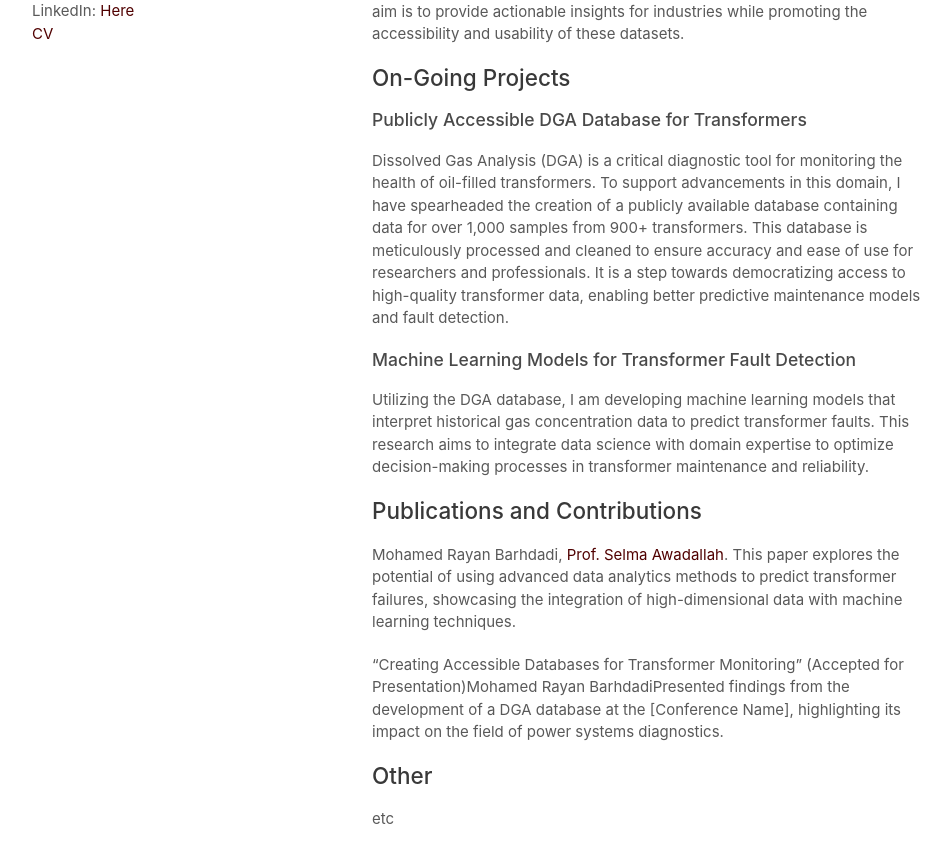
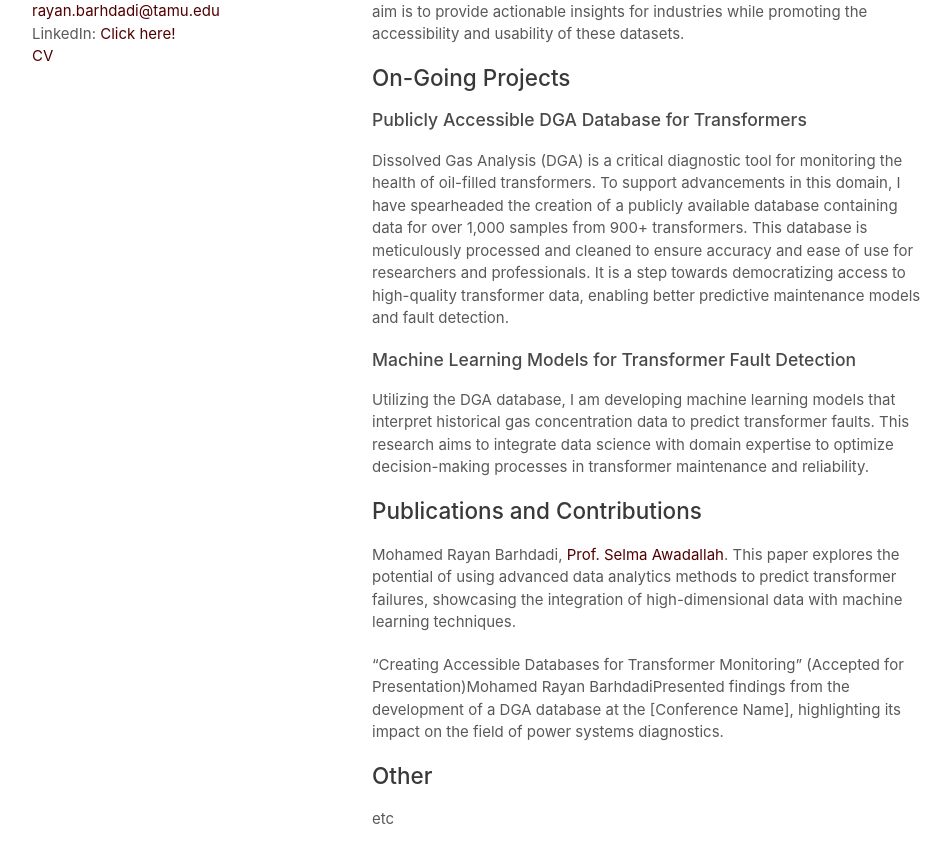
Before and after one commit to BMRayan/bmrayan.github.io, a Jekyll site: the page built from README.md, in a window 1280 px wide and 1226 px high. Shown: the part 325-1188 px from the top of the window, without its empty margins (158-1109 px from the left). Built offline with Jekyll 4.4.1, drawn with Linux system fonts in a browser that asks for light colours; our own code applies the rules of GitHub Pages for plain Markdown files; a script that is not in the unit is left out.

Commit message:
Update default.html

```diff
--- a/_layouts/default.html
+++ b/_layouts/default.html
@@ -30,8 +30,8 @@
           <img src="{{site.logo | relative_url}}" alt="Logo" />
         {% endif %}
 
-        <p>Contact: <a href="mailto:rayan.barhdadi@tamu.edu">eylai [at] tamu.edu</a><br>
-          LinkedIn: <a href="https://www.linkedin.com/in/rayanbarhdadi/">Here</a><br>
+        <p>Contact: <a href="mailto:rayan.barhdadi@tamu.edu"> rayan.barhdadi@tamu.edu</a><br>
+          LinkedIn: <a href="https://www.linkedin.com/in/rayanbarhdadi/">Click here!</a><br>
           <a href="/docs/cv-rayan.pdf">CV</a>
         </p>
 
```
